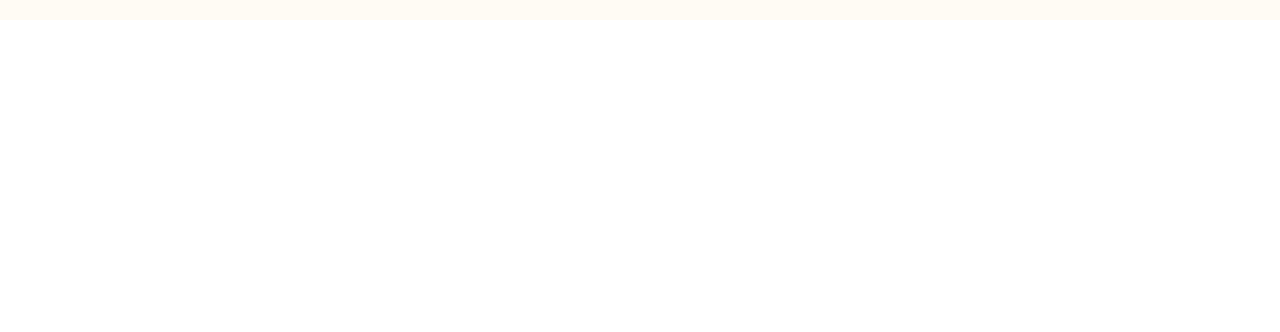
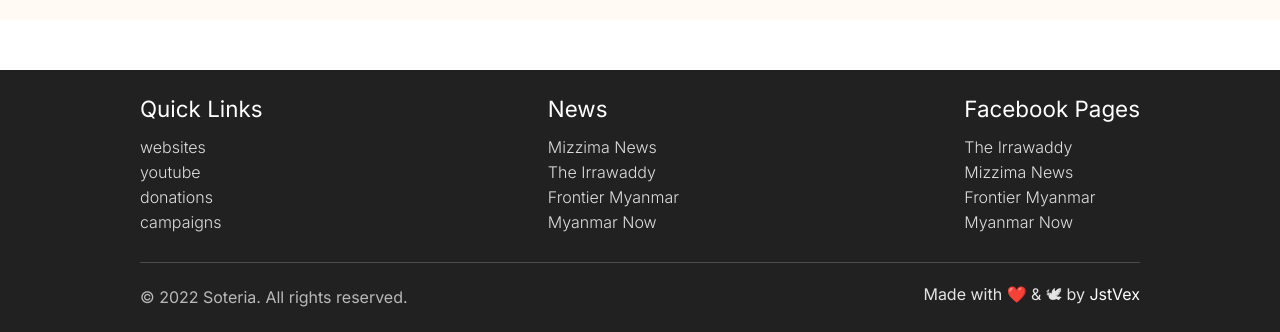
Before and after one commit to JstVex/soteria, a Next.js app: page / in a window 1280 px wide. Shown: the part 4358-4690 px from the top of the page. Before the commit the page ends 4378 px from the top, so only its background shows below. Built offline with nearby package versions, Linux system fonts and the light colour scheme; a web font is replaced by a local one.

Commit message:
Implement Footer

```diff
--- a/app/layout.js
+++ b/app/layout.js
@@ -1,6 +1,7 @@
 import { Inter } from "next/font/google";
 import "./globals.css";
 import Navbar from "@/components/navigation/navbar";
+import Footer from "@/components/footer";
 
 const inter = Inter({ subsets: ["latin"] });
 
@@ -15,6 +16,7 @@
       <body className={inter.className}>
         <Navbar />
         {children}
+        <Footer />
       </body>
     </html>
   );
--- /dev/null
+++ b/components/footer/index.js
@@ -0,0 +1,120 @@
+import styles from "@/styles/footer.module.css"
+import Link from "next/link";
+
+const links = [
+    {
+        title: "websites",
+        href: "/websites"
+    },
+    {
+        title: "youtube",
+        href: "/youtube"
+    },
+    {
+        title: "donations",
+        href: "/donations"
+    },
+    {
+        title: "campaigns",
+        href: "/campaigns"
+    }
+]
+
+const news = [
+    {
+        title: "Mizzima News",
+        href: "https://www.mizzima.com/"
+    },
+    {
+        title: "The Irrawaddy",
+        href: "https://www.irrawaddy.com/"
+    },
+    {
+        title: "Frontier Myanmar",
+        href: "https://www.frontiermyanmar.net/en/"
+    },
+    {
+        title: "Myanmar Now",
+        href: "https://www.myanmar-now.org/en"
+    }
+]
+
+const facebookPages = [
+    {
+        title: "The Irrawaddy",
+        href: "https://www.facebook.com/TheIrrawaddy/"
+    },
+    {
+        title: "Mizzima News",
+        href: "https://www.facebook.com/MizzimaNews/"
+    },
+    {
+        title: "Frontier Myanmar",
+        href: "https://www.facebook.com/FrontierMyanmar/"
+    },
+    {
+        title: "Myanmar Now",
+        href: "https://www.facebook.com/myanmarnowenglish/"
+    }
+]
+
+const Footer = () => {
+    return (
+        <footer className={styles.container}>
+            <div className={styles.wrapper}>
+                <div className={styles.section}>
+                    <h4 className={styles.heading}>
+                        Quick Links
+                    </h4>
+                    <ul className={styles.list}>
+                        {links.map((link, index) => (
+                            <li key={index}>
+                                <Link href={link.href}>
+                                    {link.title}
+                                </Link>
+                            </li>
+                        ))}
+                    </ul>
+                </div>
+                <div className={styles.section}>
+                    <h4 className={styles.heading}>
+                        News
+                    </h4>
+                    <ul className={styles.list}>
+                        {news.map((news, index) => (
+                            <li key={index}>
+                                <a href={news.href} target="_blank">
+                                    {news.title}
+                                </a>
+                            </li>
+                        ))}
+                    </ul>
+                </div>
+                <div className={styles.section}>
+                    <h4 className={styles.heading}>
+                        Facebook Pages
+                    </h4>
+                    <ul className={styles.list}>
+                        {facebookPages.map((page, index) => (
+                            <li key={index}>
+                                <a href={page.href} target="_blank">
+                                    {page.title}
+                                </a>
+                            </li>
+                        ))}
+                    </ul>
+                </div>
+            </div>
+            <div className={styles.copyright_wrap}>
+                <p className={styles.copyright}>
+                    &copy; 2022 Soteria. All rights reserved.
+                </p>
+                <p className={styles.dev}>
+                    Made with ❤️ & 🕊 by <a href="https://heinhtetlulu.vercel.app" target="_blank" className={styles.name}>JstVex</a>
+                </p>
+            </div>
+        </footer>
+    );
+}
+
+export default Footer;
--- /dev/null
+++ b/styles/footer.module.css
@@ -0,0 +1,59 @@
+.container {
+    background-color: rgb(34, 33, 33);
+    color: white;
+    margin-top: 50px;
+    padding: 25px 50px;
+}
+
+.wrapper {
+    max-width: 1000px;
+    margin: 0px auto;
+    display: flex;
+    align-items: start;
+    justify-content: space-between;
+    padding-bottom: 30px;
+    border-bottom: 1px solid rgb(255, 255, 255, 0.2);
+}
+
+.section {
+    display: flex;
+    flex-direction: column;
+    row-gap: 15px;
+}
+
+.heading {
+    font-size: 1.4rem;
+    font-weight: 400;
+    color: rgb(255, 255, 255);
+}
+
+.list {
+    list-style: none;
+    display: flex;
+    flex-direction: column;
+    font-weight: 300;
+    row-gap: 5px;
+    color: rgb(222, 222, 222);
+}
+
+.copyright_wrap {
+    max-width: 1000px;
+    margin: 20px auto 0px auto;
+    display: flex;
+    flex-direction: row;
+    justify-content: space-between;
+    align-items: center;
+    row-gap: 3px;
+}
+
+.copyright {
+    color: rgb(185, 185, 185);
+}
+
+.dev {
+    color: rgb(228, 228, 228);
+}
+
+.name {
+    color: white;
+}
```
